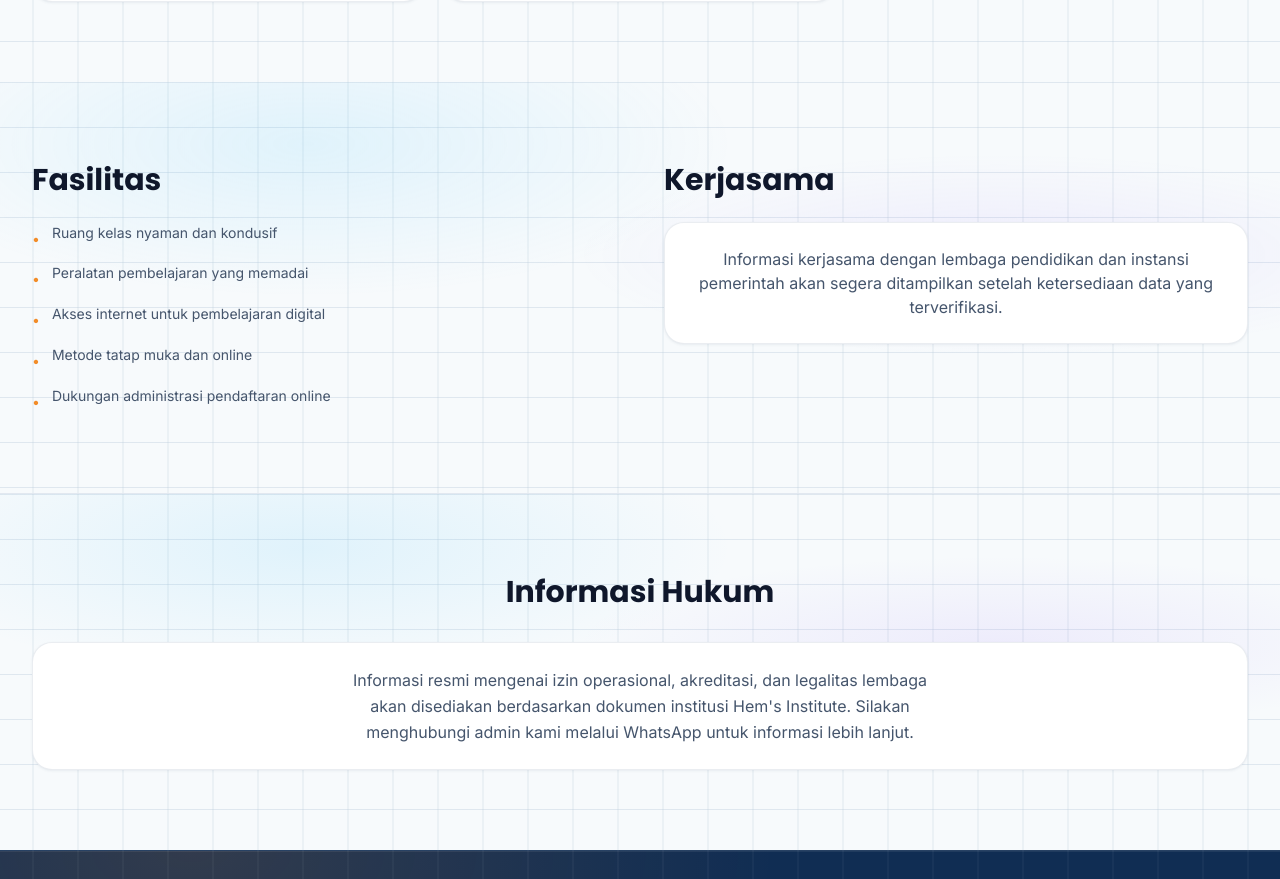
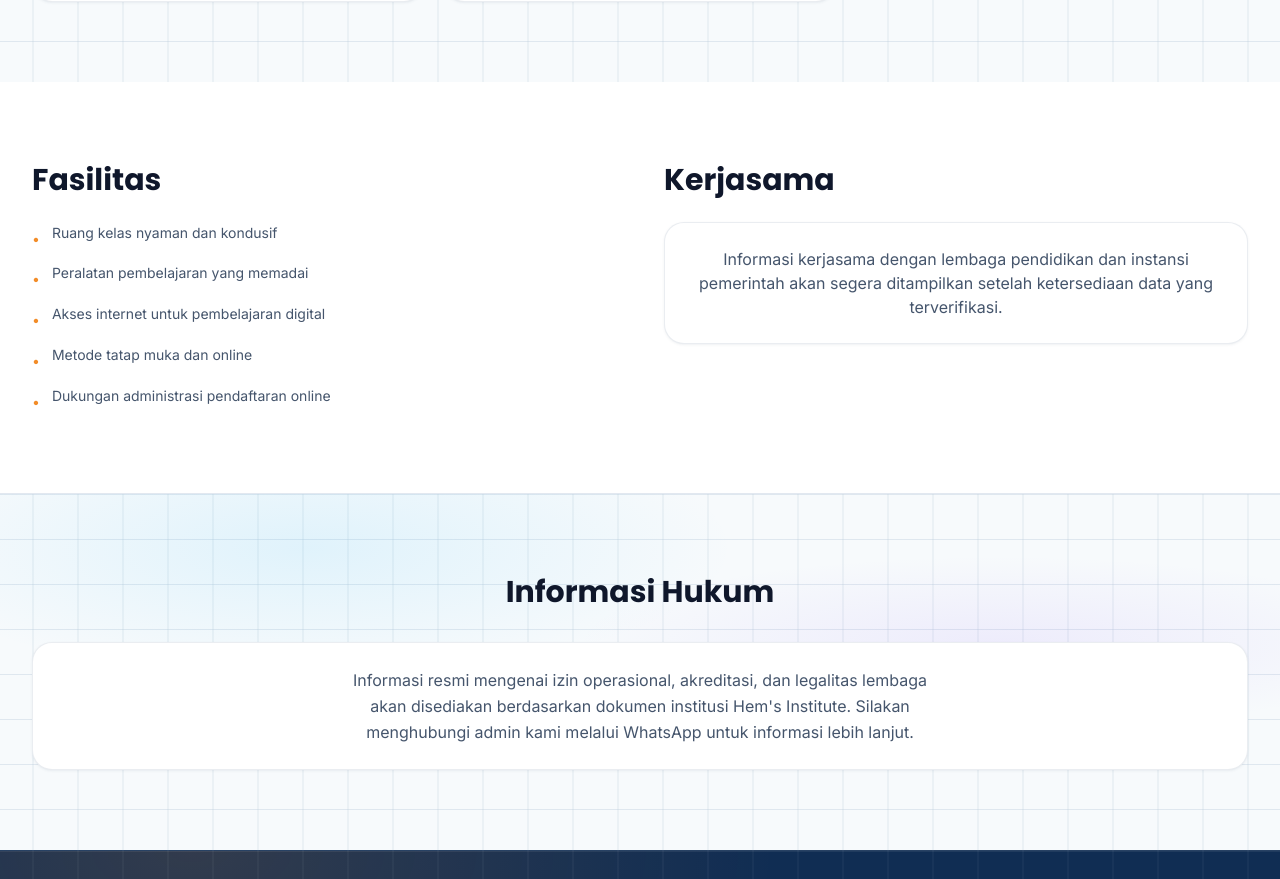
Before and after one commit to hemsinstitute-pdg11/hemsinstitute-v2, a Next.js app: page /about in a window 1280 px wide. Shown: the part 2160-3039 px from the top of the page. Built offline with nearby package versions, Linux system fonts and the light colour scheme; no server answers.

Commit message:
Set facilities section background to plain white

```diff
--- a/src/app/about/page.tsx
+++ b/src/app/about/page.tsx
@@ -182,7 +182,7 @@ export default function AboutPage() {
         </div>
       </section>
 
-      <section className="grid-surface bg-slate-50 py-14 sm:py-20">
+      <section className="bg-white py-14 sm:py-20">
         <div className="mx-auto max-w-7xl px-4 sm:px-6 lg:px-8">
           <div className="grid md:grid-cols-2 gap-12">
             <div className="space-y-6">
```
